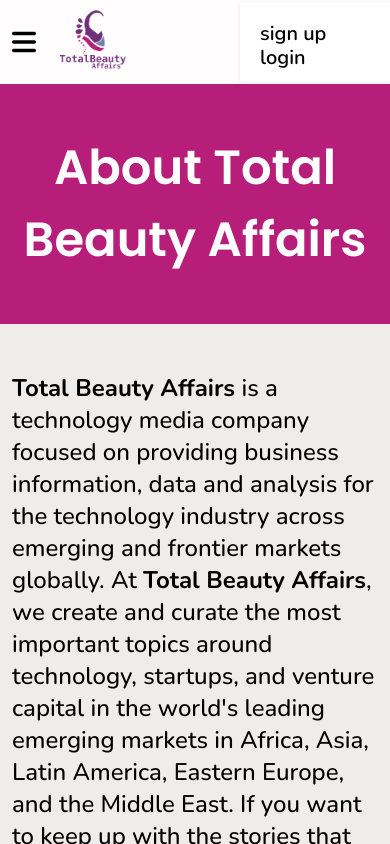
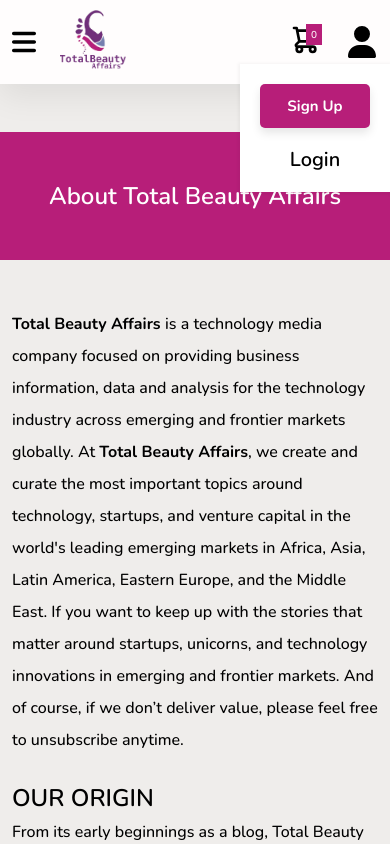
Before and after one commit to Beccamak/tba, a React (Create React App) app: page /about-us in a window 390 px wide. Both pictures are taken after a click on the icon 362 px from the left and 42 px from the top of the page. Shown: the top 844 px of the page. Built offline with nearby package versions, Linux system fonts and the light colour scheme.

Commit message:
code update

```diff
--- a/src/components/search-bar/search-bar.component.jsx
+++ b/src/components/search-bar/search-bar.component.jsx
@@ -1,21 +1,28 @@
 import './search-bar.styles.css';
 import { useState } from 'react';
+import { useNavigate } from 'react-router';
+import { setSearchString } from '../../store/products reducer/products.action';
+import { useDispatch } from 'react-redux';
 
-const SEARCH_BAR_TYPE = {
-    home: "home-sear"
-}
 
 const Searchbar = () => {
     const [searchQuery, setSearchQuery] = useState("");
+    const navigate = useNavigate();
+    const dispatch = useDispatch();
 
     const handleSearchInputChange = (event) => {
-      setSearchQuery(event.target.value);
+    //   setSearchQuery(event.target.value);
+       const searchStringValue = event.target.value.toLocaleLowerCase();
+        dispatch(setSearchString(searchStringValue));
+       navigate("/all-products");
+
+
     };
 
     const handleSearch = (event) => {
       event.preventDefault();
       console.log(`Searching for ${searchQuery}`);
-      // Call your search function here with the searchQuery as parameter
+
     };
 
     return (
--- a/src/components/search-bar/search-bar.styles.css
+++ b/src/components/search-bar/search-bar.styles.css
@@ -6,6 +6,8 @@
     padding:0.5rem;
     width: 100%;
     position: relative;
+    margin-top: -4.8rem;
+    /* box-shadow: 0px 0 3px 2px rgb(0,0,0,0.4) */
   }
 
   @media screen and (max-width: 39em) {
--- a/src/index.css
+++ b/src/index.css
@@ -120,6 +120,6 @@
   }
   .normal-text{
     font-size: 1.4rem;
-    height: 1.8rem;
+    line-height: 1.8rem;
   }
 }
--- a/src/routes/Navigation/navigation.component.jsx
+++ b/src/routes/Navigation/navigation.component.jsx
@@ -28,13 +28,10 @@
     const navigate = useNavigate();
     const currentUser = useSelector(selectCurrentUser);
    const cartCount = useSelector(selectCartCount);
-   const isCartOpen = useSelector(selectIsCartOpen);
    const isAccountOpen = useSelector(selectIsAccountOpen);
    const isDropdownOpen = useSelector(selectIsDropdownOpen);
    const searchString = useSelector(selectSearchString);
-   const hasTransitionedIn = useMountAndUnmountTransition(isCartOpen, 1000);
-   const accountHasTransitionedIn = useMountAndUnmountTransition(isAccountOpen, 1000);
-   const dropDownHasTransitionedIn = useMountAndUnmountTransition(isDropdownOpen, 1000);
+
    const [accountP, setAccountP] = useState(false);
     const [sticky, setSticky] = useState(false);
     const location = useLocation();
@@ -156,16 +153,20 @@
 
             </div>
             <div  className='nav-acc'>
+            <div className='cart-rel'>
+
             <Link to='/cart'>
-
             <svg xmlns="http://www.w3.org/2000/svg" className="nav-icon " fill="none" viewBox="0 0 24 24" stroke="currentColor" strokeWidth={2}>
                 <path strokeLinecap="round" strokeLinejoin="round" d="M3 3h2l.4 2M7 13h10l4-8H5.4M7 13L5.4 5M7 13l-2.293 2.293c-.63.63-.184 1.707.707 1.707H17m0 0a2 2 0 100 4 2 2 0 000-4zm-8 2a2 2 0 11-4 0 2 2 0 014 0z" />
                 </svg>
+
                  </Link>
+                 <span className='item-count'>{cartCount}</span>
+                 </div>
                 <FontAwesomeIcon className='nav-icon' icon={faUser} onClick={onAccountClickHandler} />
                 <div className={`nav-account ${accountP? 'account-visible':'account-hide'}`}>
-                    <Link to='/sign-up' onClick={onAccountClickHandler}>sign up</Link>
-                    <Link to='/sign-in' onClick={onAccountClickHandler}>login</Link>
+                    <Link to='/sign-up' className='acc-up' onClick={onAccountClickHandler}>Sign Up</Link>
+                    <Link to='/sign-in' style={{textAlign:'center'}} onClick={onAccountClickHandler}>Login</Link>
         </div>
             </div>
         </div>
--- a/src/routes/Navigation/navigation.styles.css
+++ b/src/routes/Navigation/navigation.styles.css
@@ -178,7 +178,7 @@
   }
   .navigation{
     position: unset;
-    margin-bottom: 0;
+
   }
   .nav-container{
     display: flex;
@@ -196,8 +196,8 @@
  .nav-account{
   position: absolute;
   right: 0;
+  top: 6.4rem;
   width: 15rem;
-  height: 8rem;
   background-color: #ffffff;
 
   box-shadow: 0px 1px 3px 2px rgba(0, 0, 0, 0.04);
@@ -219,5 +219,28 @@
  .nav-icon{
   width: 3.2rem;
   height:3.2rem;
+
  }
+ .cart-rel{
+  position: relative;
+ }
+ .item-count{
+  position: absolute;
+  top: 0;
+  right: 0;
+
+ }
+ .acc-up{
+  padding: 1rem 2rem;
+  border-radius: 0.5rem;
+  font-weight: bold;
+  color: #fff;
+  background: #b71e79;
+  font-size: 1.5rem;
+  box-shadow: 0 .5rem 1rem rgba(0,0,0,.1);
+  display: flex;
+  justify-content: center;
+  margin-bottom: 2rem;
+
 }
+ }
--- a/src/routes/about us/about-us.styles.css
+++ b/src/routes/about us/about-us.styles.css
@@ -3,32 +3,29 @@
    color: #FFFFFF;
   text-align: center;
   padding: 4.8rem 0;
-  font-size: 4.8rem;
+  font-size: 2.4rem;
   margin-bottom: 4.8rem;
-  font-family: poppins, sans-serif;
   font-weight: 600;
 }
 
 .tba {
   font-weight: 500;
   font-style: normal;
-  font-size: 24px;
+  font-size: 1.6rem;
   line-height: 3.2rem;
   color: #000000;
   font-family: nunito, sans-serif;
-  margin-bottom: 6.4rem;
+  margin-bottom: 2.4rem;
 }
 .tba-bold {
   font-weight: 700;
 }
 .abt-heading {
-  font-family: "Poppins";
   font-style: normal;
   font-weight: 600;
   font-size: 24px;
   line-height: 3.6rem;
   color: #000000;
-  margin-bottom: 2.4rem;
 }
 
 .origin-txt {
--- a/src/routes/checkout/checkout.styles.scss
+++ b/src/routes/checkout/checkout.styles.scss
@@ -235,7 +235,8 @@
   @media(max-width:39em){
     .checkout-container{
       flex-direction: column;
-      margin: 1.2rrem;
+      margin: 1.2rem;
+      width: 100%;
 
     }
     .checkout-left{
--- a/src/routes/flashSales.category/flashSales.category.component.jsx
+++ b/src/routes/flashSales.category/flashSales.category.component.jsx
@@ -57,7 +57,7 @@
     return(
         <div className='flash-sales-category'>
         <ProductsPage productsDetails={{
-            children: "Flash Sales",
+            children: "Promo Sale",
             headerType: "flashSales",
             route: "flash",
             products: flashSalesProducts
--- a/src/routes/home/home.component.jsx
+++ b/src/routes/home/home.component.jsx
@@ -16,6 +16,7 @@
     return(
       <div>
       <Searchbar  />
+
       <Carousel />
       <MidSection />
       <TrendingSale />
@@ -29,7 +30,7 @@
 
 
     export default Home;
-    // <MainDisplay />
 
+             <MainDisplay />
         // <motion.div initial={{width: 0}} animate={{width: "100%"}} transition={{duration: 0.9}} exit={{width: window.innerWidth}}>
         // </motion.div>
```
